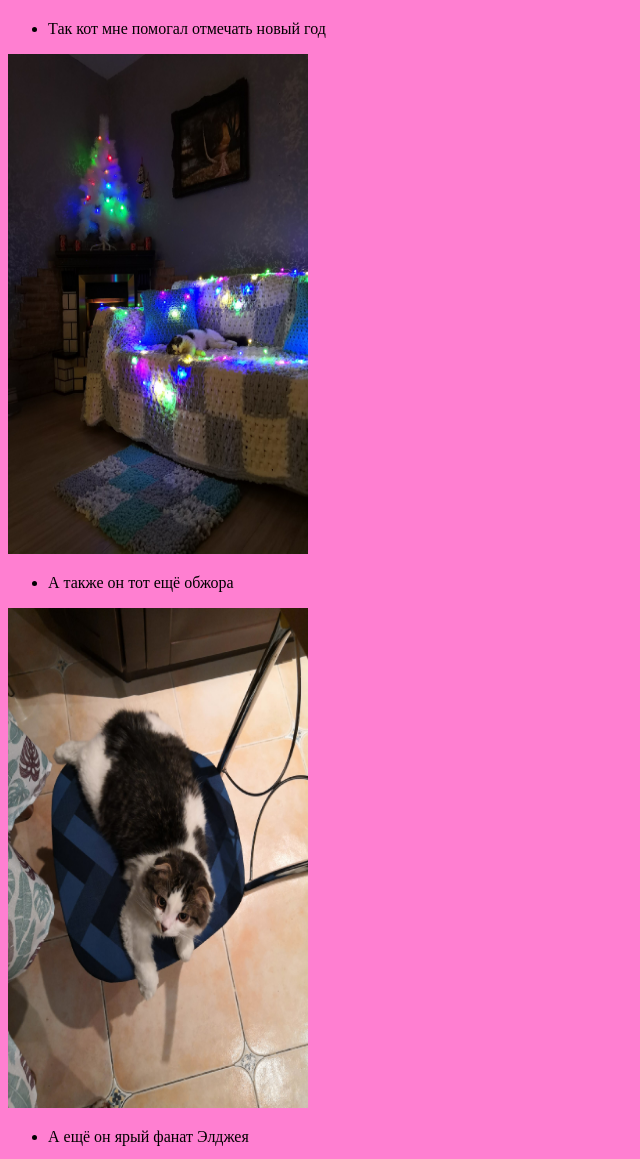
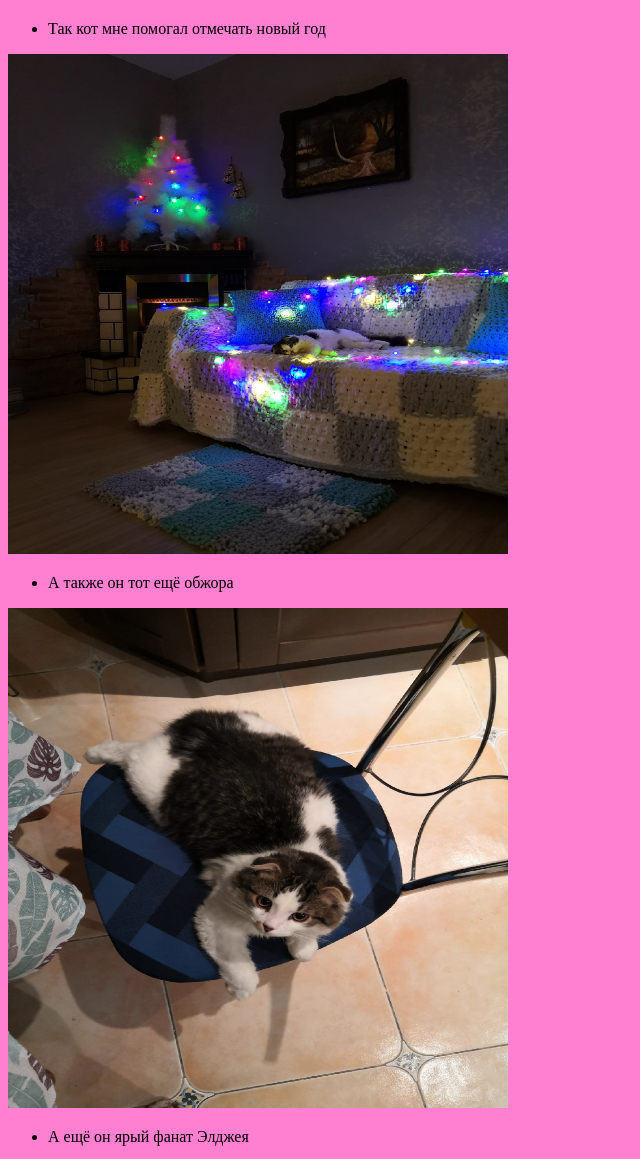
Before and after one commit to ZaharovaVitaliya/ZaharovaVitaliya.github.io, a plain HTML site: page index.html in a window 1280 px wide. Shown: the part 1998-3157 px from the top of the page, without its empty margins (0-640 px from the left). Drawn offline with Linux system fonts and the light colour scheme.

Commit message:
Update index.html

```diff
--- a/index.html
+++ b/index.html
@@ -41,15 +41,15 @@
         <ul>
             <li>Так кот мне помогал отмечать новый год</li>
         </ul>
-        <div><img src="Images/Cat3.jpg" width="300" height="500"</div>
+        <div><img src="Images/Cat3.jpg" width="500" height="500"</div>
         <ul>
             <li>А также он тот ещё обжора</li>
         </ul>
-        <div><img src="Images/Cat4.jpg" width="300" height="500"</div>
+        <div><img src="Images/Cat4.jpg" width="500" height="500"</div>
         <ul>
             <li>А ещё он ярый фанат Элджея</li>
         </ul>
-        <div><img src="Images/Cat5.jpg" width="300" height="500"</div>
+        <div><img src="Images/Cat5.jpg" width="500" height="500"</div>
     </div>
     <hr>
 </body>
```
